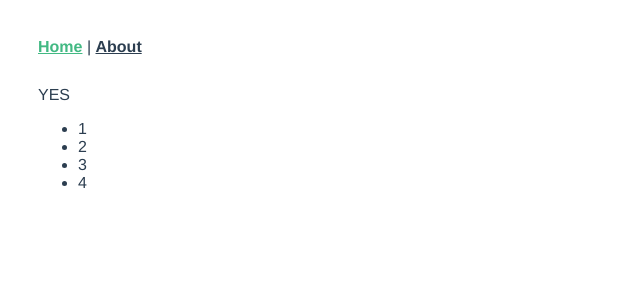
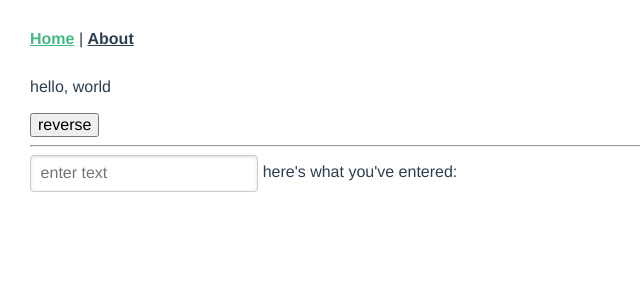
Before and after one commit to umn-5117-f18/in-class-10-31, a Vue app: page / in a window 1280 px wide. Shown: the top 300 px of the page, without its empty margins (0-640 px from the left). Built offline with nearby package versions, Linux system fonts and the light colour scheme.

Commit message:
a few more examples

```diff
--- a/public/index.html
+++ b/public/index.html
@@ -6,6 +6,7 @@
     <meta name="viewport" content="width=device-width,initial-scale=1.0">
     <link rel="icon" href="<%= BASE_URL %>favicon.ico">
     <title>in-class-10-31</title>
+    <link rel="stylesheet" href="https://unpkg.com/purecss@1.0.0/build/pure-min.css" integrity="sha384-nn4HPE8lTHyVtfCBi5yW9d20FjT8BJwUXyWZT9InLYax14RDjBj46LmSztkmNP9w" crossorigin="anonymous">
   </head>
   <body>
     <noscript>
--- /dev/null
+++ b/src/components/UserInput.vue
@@ -0,0 +1,31 @@
+<template>
+  <div>
+    <p>{{ message }}</p>
+    <button v-on:click="reverseIt">reverse</button>
+
+    <hr>
+
+    <form class="pure-form">
+      <input type="text" placeholder="enter text"
+             v-model="theText">
+      here's what you've entered: {{ theText }}
+    </form>
+  </div>
+</template>
+
+<script>
+  export default {
+    data() {
+      return {
+        message: "hello, world",
+        theText: null
+      }
+    },
+    methods: {
+      reverseIt() {
+        this.message = this.message.split('').reverse().join('');
+      }
+    },
+
+  }
+</script>
--- a/src/views/Home.vue
+++ b/src/views/Home.vue
@@ -2,7 +2,8 @@
   <div class="home">
     <!-- <HelloWorld msg="Welcome to Your Vue.js App"/> -->
     <!-- <simple-template the-name="hi" /> -->
-    <conditional-and-loop />
+    <!-- <conditional-and-loop /> -->
+    <user-input/>
 
   </div>
 </template>
@@ -11,14 +12,16 @@
 // @ is an alias to /src
 // import HelloWorld from '@/components/HelloWorld.vue'
 // import SimpleTemplate from '@/components/SimpleTemplate.vue';
-import ConditionalAndLoop from '@/components/ConditionalAndLoop.vue';
+// import ConditionalAndLoop from '@/components/ConditionalAndLoop.vue';
+import UserInput from '@/components/UserInput.vue';
 
 export default {
   name: 'home',
   components: {
     // HelloWorld,
     // SimpleTemplate,
-    ConditionalAndLoop
+    // ConditionalAndLoop,
+    UserInput
   }
 }
 </script>
```
